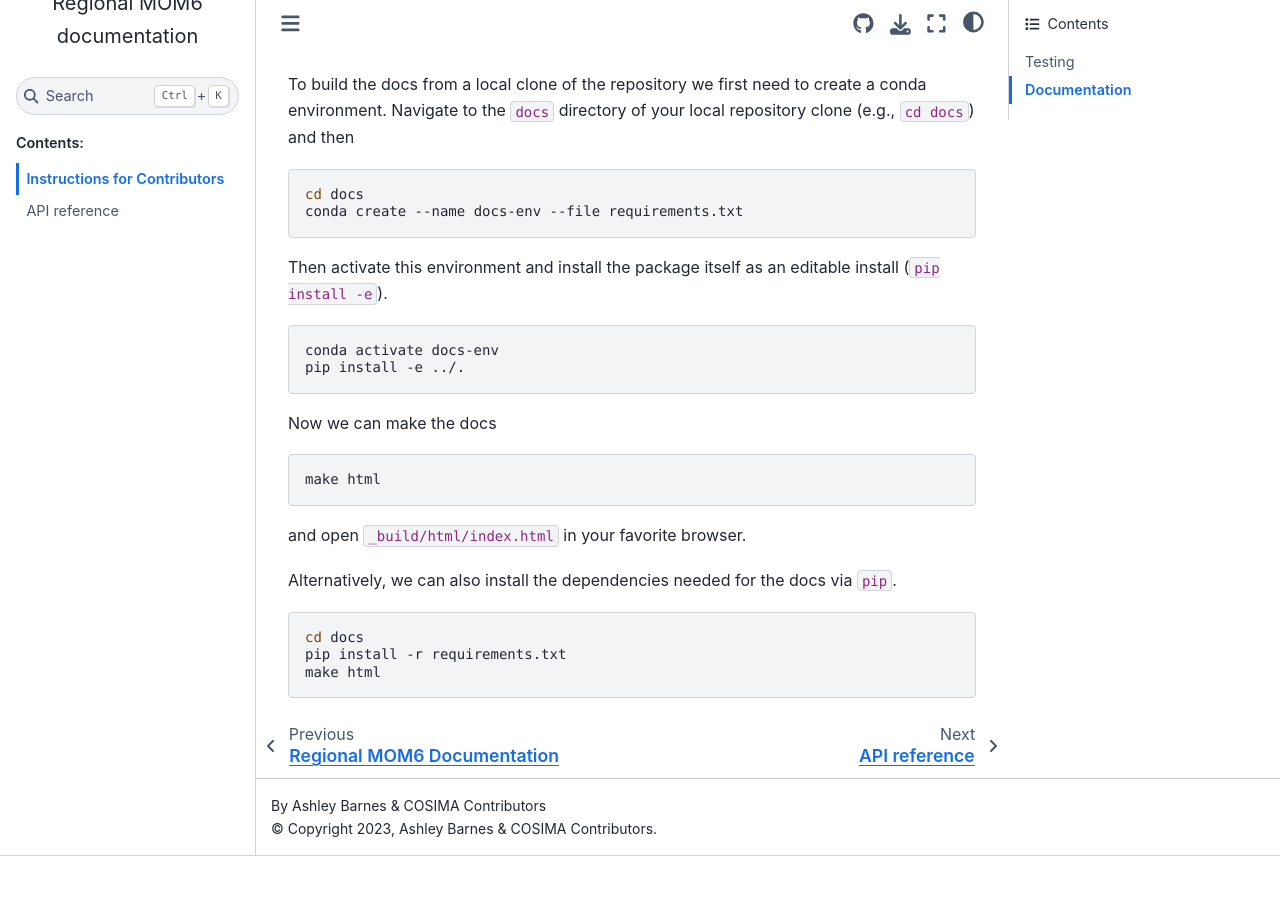
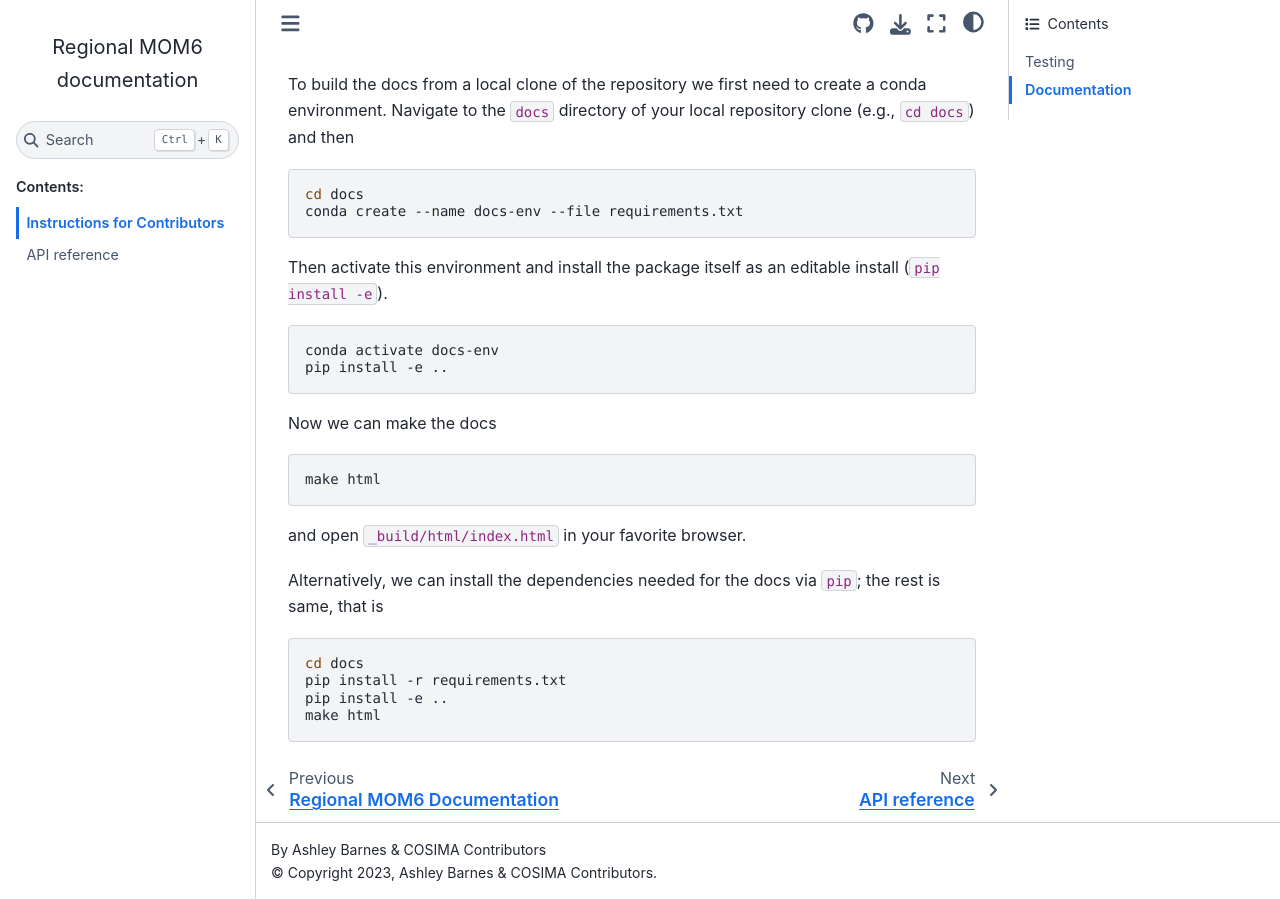
Before and after one commit to COSIMA/regional-mom6, a Sphinx documentation site: the page built from docs/contributing.md, in a window 1280 px wide and 900 px high, scrolled down 868 px. Built offline with Sphinx 7.4.7 and the Sphinx Book theme 1.1.4, drawn with Linux system fonts in a browser that asks for light colours; before the commit the page ends 1724 px from its top, so only the background shows below that.

Commit message:
update doc built instructions for pip

````diff
--- a/docs/contributing.md
+++ b/docs/contributing.md
@@ -51,7 +51,7 @@
 
 ```{code-block} bash
 conda activate docs-env
-pip install -e ../.
+pip install -e ..
 ```
 
 Now we can make the docs
@@ -62,10 +62,11 @@
 
 and open `_build/html/index.html` in your favorite browser.
 
-Alternatively, we can also install the dependencies needed for the docs via `pip`.
+Alternatively, we can install the dependencies needed for the docs via `pip`; the rest is same, that is
 
 ```{code-block} bash
 cd docs
 pip install -r requirements.txt
+pip install -e ..
 make html
 ```
````
